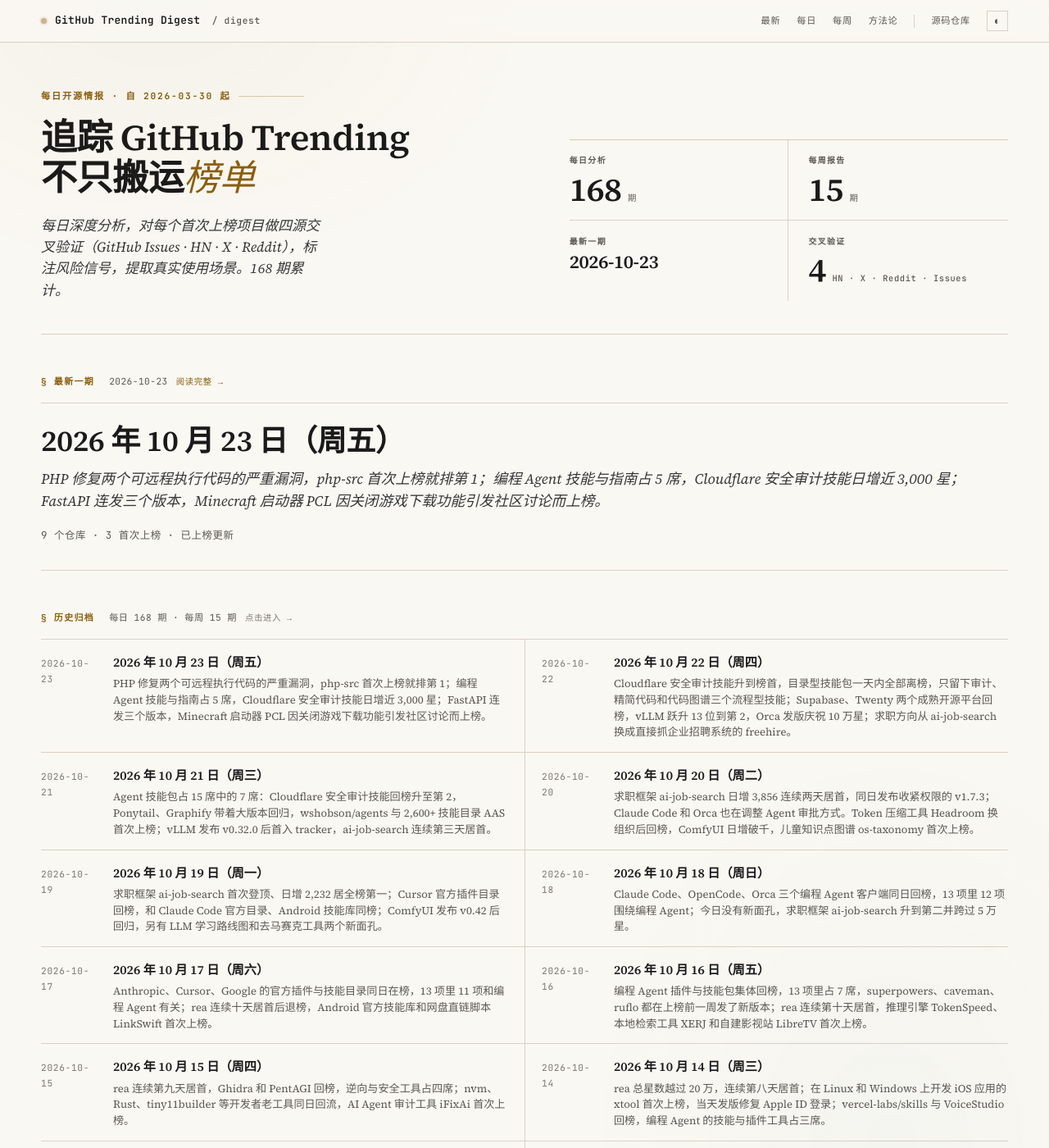
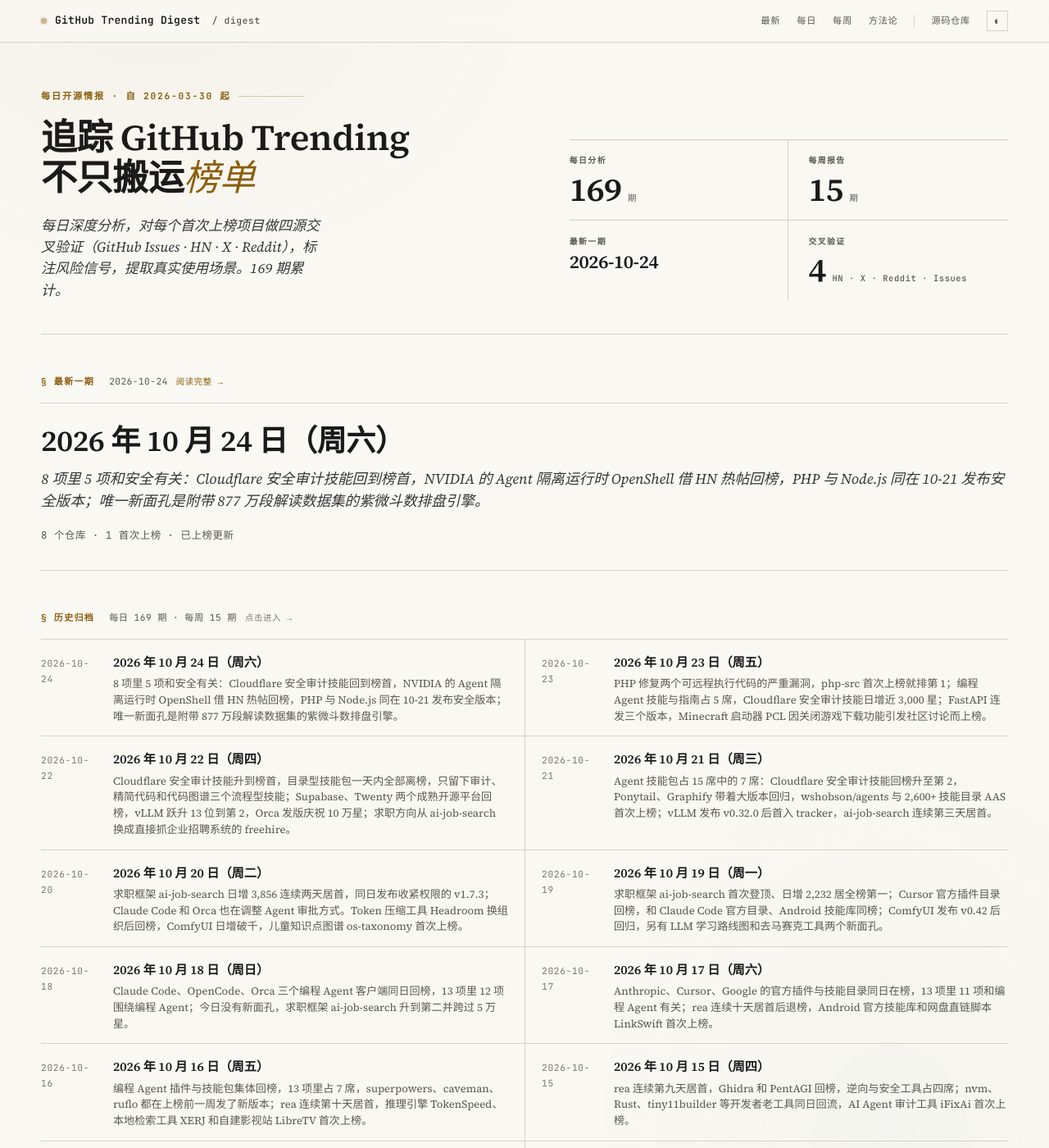
Before and after one commit to maxzyma/github-trending-digest, a Jekyll site: the page built from index.md, in a window 1280 px wide and 1400 px high. Shown: the whole window at 82% size. Built offline with Jekyll 4.4.1, drawn with Linux system fonts in a browser that asks for light colours; some of the changed lines change nothing that is shown; some of the changed text lies outside the part shown.

Commit message:
daily: 2026-10-24 public archive

```diff
--- /dev/null
+++ b/daily/2026-10-24-analysis.md
@@ -0,0 +1,109 @@
+---
+layout: daily
+date: 2026-10-24
+title: GitHub Trending 深度分析 — 2026 年 10 月 24 日（周六）
+subtitle: 8 项里 5 项和安全有关：Cloudflare 安全审计技能回到榜首，NVIDIA 的 Agent 隔离运行时 OpenShell 借 HN 热帖回榜，PHP 与 Node.js 同在 10-21 发布安全版本；唯一新面孔是附带 877 万段解读数据集的紫微斗数排盘引擎。
+total: 8
+new_count: 1
+new_repos:
+  - repo: Renhuai123/ziwei-doushu
+    stars: 7076
+    star_delta: 546
+    lang: TypeScript
+    source_strength: 中
+    risk_tags: ['compliance', 'stability', 'bus_factor', 'vanity']
+updated_repos:
+  - repo: cloudflare/security-audit-skill
+    change: ↑3
+    days_listed: 4
+  - repo: php/php-src
+    change: ↓1
+    days_listed: 2
+  - repo: anthropics/knowledge-work-plugins
+    change: ↓1
+    days_listed: 2
+---
+
+# GitHub Trending 深度分析 — 2026 年 10 月 24 日（周六）
+
+_8 项里 5 项和安全有关：Cloudflare 安全审计技能回到榜首，NVIDIA 的 Agent 隔离运行时 OpenShell 借 HN 热帖回榜，PHP 与 Node.js 同在 10-21 发布安全版本；唯一新面孔是附带 877 万段解读数据集的紫微斗数排盘引擎。_
+
+_项目总数: 8 | 首次上榜: 1 | 重新上榜: 4 | 已上榜更新: 3 | 数据源: https://github.com/trending_
+
+## 本日主线
+
+**主线一：榜单地图 — 8 项分三组，安全相关项目占 5 席。** 今日分组：
+
+- **Agent 安全与审计**（3 项）—— `cloudflare/security-audit-skill`（↑3，#1，42,657 ⭐，+2,716，日增全榜第一）让编程 Agent 分阶段做安全审计，`NVIDIA/OpenShell`（RE，#4，18,986 ⭐，+1,119）给自主 Agent 用的隔离运行时，`SnailSploit/Claude-Red`（RE，#6，8,671 ⭐）面向渗透测试的 Claude 技能库
+- **运行时安全更新**（2 项）—— `php/php-src`（↓1，#2，41,610 ⭐，+716）和 `nodejs/node`（RE，#8，122,981 ⭐）都在 10-21 发布了安全版本
+- **其他方向**（3 项）—— `anthropics/knowledge-work-plugins`（↓1，#3）Anthropic 官方知识工作插件集，`OpenBMB/VoxCPM`（RE，#7，40,394 ⭐）开源语音合成与声音克隆模型，`Renhuai123/ziwei-doushu`（NEW，#5，7,076 ⭐，+546）紫微斗数排盘引擎与解读数据集
+
+和 10-23 的 9 项相比，只留下 security-audit-skill、php-src、knowledge-work-plugins 三项。`DietrichGebert/ponytail`、`Graphify-Labs/graphify`、`supabase/supabase`、`fastapi/fastapi`、`luongnv89/claude-howto`、`Meloong-Git/PCL` 六项离榜，编程 Agent 技能方向从 5 项缩到 2 项。今天新进入的 5 项中 4 项是 RE，多数有明确的触发事件。安全相关 5 项的日增合计约 4,840，占全榜日增（约 6,170）的 78%。
+
+**主线二：Agent 安全从“审计代码”延伸到“隔离运行”。** security-audit-skill 连续 4 天在榜，最近一次提交仍是 9-14，热度靠持续传播而非新版本。OpenShell 是另一层：它不检查代码，而是限制 Agent 运行时能碰什么（文件、网络、凭据）。10-20 发布 v0.1.5，10-22 一篇介绍帖在 HN 拿到 493 分、213 条评论，随后回榜，距上次在榜（10-03）累计涨了约 4,500 星。两者放在一起看，开发者关注的问题是：让 Agent 自主写代码、跑命令之后，怎样在事前审、在运行时拦。Claude-Red 则是同一类技能机制的进攻侧用法，用途和风险见下方更新。
+
+**主线三：PHP 和 Node.js 同日发布安全版本，用这两个运行时的服务都该升级。** php-src 第二天在榜，日增从昨天的 287 升到 716，背景是 10-21 修复的两个可远程执行代码的漏洞（详见 10-23 分析）。Node.js 同一天发布 26.12.1 和 24.22.1 等安全版本，修复 10 个 CVE，其中 5 项定为 High，涉及 TLS 对非规范 IP 地址的校验、DNS 解析输入中的空字节和 Brotli 解码。Node.js 这次在 HN 上的讨论很少（最高一帖 12 分），关注度远低于 PHP，但影响面同样广。对运维读者，这一条的优先级高于榜上任何新项目。
+
+## NEW 首次上榜
+
+### [Renhuai123/ziwei-doushu](https://github.com/Renhuai123/ziwei-doushu) — NEW ⭐ 7,076（+546）| TypeScript | 信源：中
+
+**它是什么**: 一套紫微斗数（中国传统命理术数）排盘程序。输入出生时间和性别，自动排出命盘、四化等结构，并附带倪海厦《天纪》体系的格局知识库和古籍原文。作者还公开了两批大规模解读数据：v3 为 51.8 万张命盘，v4（10-15 发布）为 67.5 万张命盘 × 13 个维度，共 877 万段解读，解压后约 56.6 GB。
+
+**解决什么问题**: 以前想做命理类应用或研究，开发者要自己实现排盘算法、整理古籍和解读文本。这个仓库把排盘代码、知识库和批量生成的解读打包开源，可以直接拿来做排盘工具、命理 App，或作为训练和校验大模型的语料。注意它是作者商业站 metisziwei.com 的开源部分，AI 解读、断语库、后端和付费功能不在仓库里。
+
+**谁在用、怎么用**（来自 GitHub Issues 与衍生仓库）:
+- 数据集使用者：有人用样本数据做交叉校验，发现时辰参数被直接当成 iztro 的时辰序号传入，导致部分样本错位，作者承认后修正（#26）。两个数据集的 release 下载量合计约 7 万多次，比星数更能说明实际在用。
+- 二次开发：GitHub 上已有基于它的 AI 命盘工作台类衍生项目；也有用户询问数据集能否商用（#13），以及本地部署问题。
+
+**社区怎么评价**:
+- 正面: 排盘结构完整，数据集规模大、授权写得细（代码 MIT，数据 CC BY 4.0 可商用，倪海厦原话单列为 CC BY-NC-SA 4.0）。
+- 负面: 有用户直接反馈“不准”（#22）；有人质疑解读数据主要由机器生成、缺少真人校验（#7）。仍开着的 issue 指出排盘函数会静默忽略经度，导致真太阳时校正不生效（#45），无效性别值会被当成女性处理（#38），修复 PR 尚未合并。
+- 健康度: stars/subscribers 约 244:1；open issue 8 个（含 PR）；51 次提交几乎全部出自作者本人。HN、X、Reddit 及 V2EX、知乎等中文技术社区都没检出独立讨论，传播主要来自作者在小红书、抖音的自我推广（转述未验）。
+
+**风险与争议**:
+- **compliance**: 命理内容在部分平台和地区有内容监管要求；数据集能否商用的问答中作者口径前后有过变化（#13），现以 README 与 DATASET-LICENSE 为准。
+- **stability**: 排盘口径类 bug 仍有未合并修复（#38、#45），对结果准确性敏感的使用场景需自行校验。
+- **bus_factor**: 单作者维护，核心断语库与 AI 解读闭源，开源部分的演进取决于商业站点。
+- **vanity**: 星数增长快，但外部技术社区几乎没有讨论；“877 万段解读”是批量生成的规模，不代表解读质量。
+
+**技术备注**: TypeScript / Next.js，排盘基于 iztro 与 lunar-javascript；仓库创建于 2026-05-01，10-24 仍在推送，最近 release 为 v4.0（10-15）。
+
+## RE 回归项目
+
+### NVIDIA/OpenShell — RE（#4，上次上榜 2026-10-03）
+
+- **Stars**: 18,986（今日 +1,119，较 10-03 在榜时的 14,447 累计 +4,539）
+- **更新**: 10-20 发布 v0.1.5。升级需注意两点：监控日志文件后缀从 `.log` 改为 `.jsonl`，旧文件不迁移；Kubernetes 上的沙箱模板设置 Pod 标签或注解时，必须先由运维加入白名单。10-20 以来 54 个提交。10-22 的 HN 介绍帖 493 分、213 条评论，是这次回榜的主要推力。
+
+### SnailSploit/Claude-Red — RE（#6，上次上榜 2026-09-15）
+
+- **Stars**: 8,671（今日 +226，较 9-15 在榜时的 4,887 累计 +3,784）
+- **更新**: 无新版本，最近一次提交是 10-12 的 README 修改，最新 release 仍是 8-30 的 v0.3.0。内容覆盖 SQL 注入到 EDR 绕过、漏洞利用开发，适合授权渗透测试和安全研究；用于未授权目标属于违法行为，团队引入前应限定使用范围。
+
+### OpenBMB/VoxCPM — RE（#7，上次上榜 2026-09-15）
+
+- **Stars**: 40,394（今日 +150，较 9-15 在榜时的 37,453 累计 +2,941）
+- **更新**: 10-08 合入社区的界面多语言和 Hugging Face 训练支持两个 PR，9-30 加快了微调数据预处理。最新 release 仍是 5-11 的 2.0.3，没有找到单一回榜事件。
+
+### nodejs/node — RE（#8，上次上榜 2026-07-27）
+
+- **Stars**: 122,981（今日 +66，较 7-27 在榜时的 118,486 累计 +4,495）
+- **更新**: 10-21 发布 26.12.1、24.22.1 等安全版本，详见主线三。同时更新了 V8 补丁、NSS 根证书和 c-ares 1.34.9。
+
+## 已上榜项目更新
+
+### cloudflare/security-audit-skill — ↑3（连续上榜 4 天，#1）
+
+- **Stars**: 42,657（今日 +2,716，较 10-22 记录的 36,644 增加 +6,013）
+- **更新**: 无显著更新，最近一次提交仍是 9-14，没有新版本。连续第二天日增全榜第一，重回榜首。
+
+### php/php-src — ↓1（连续上榜 2 天，#2）
+
+- **Stars**: 41,610（今日 +716）
+- **更新**: 10-21 的四个安全版本之后没有新发布，仓库仍在持续提交。日增是昨天的 2.5 倍，安全事件的关注度还在扩散。
+
+### anthropics/knowledge-work-plugins — ↓1（连续上榜 2 天，#3）
+
+- **Stars**: 32,398（今日 +635，较 10-21 在榜时的 30,812 累计 +1,586）
+- **更新**: 无显著更新，最近合入的仍是 10-22 的 security-guidance 插件版本升级（#1374）。
--- /dev/null
+++ b/daily/2026-10-24.md
@@ -0,0 +1,14 @@
+# GitHub Trending 每日榜单 — 2026 年 10 月 24 日（周六）
+
+| # | 项目 | Stars | 今日 | 排名变化 |
+|---|------|-------|------|---------|
+| 1 | [cloudflare/security-audit-skill](https://github.com/cloudflare/security-audit-skill) | 42,657 | +2,716 | ↑3 |
+| 2 | [php/php-src](https://github.com/php/php-src) | 41,610 | +716 | ↓1 |
+| 3 | [anthropics/knowledge-work-plugins](https://github.com/anthropics/knowledge-work-plugins) | 32,398 | +635 | ↓1 |
+| 4 | [NVIDIA/OpenShell](https://github.com/NVIDIA/OpenShell) | 18,986 | +1,119 | RE |
+| 5 | [Renhuai123/ziwei-doushu](https://github.com/Renhuai123/ziwei-doushu) | 7,076 | +546 | NEW |
+| 6 | [SnailSploit/Claude-Red](https://github.com/SnailSploit/Claude-Red) | 8,671 | +226 | RE |
+| 7 | [OpenBMB/VoxCPM](https://github.com/OpenBMB/VoxCPM) | 40,394 | +150 | RE |
+| 8 | [nodejs/node](https://github.com/nodejs/node) | 122,981 | +66 | RE |
+
+> 数据源：<https://github.com/trending> · 抓取于 2026-10-24
--- a/index.md
+++ b/index.md
@@ -48,6 +48,7 @@
 
 ## Daily Analysis
 
+- [2026-10-24](daily/2026-10-24-analysis) — 8 项里 5 项和安全有关：Cloudflare 安全审计技能回到榜首，NVIDIA 的 Agent 隔离运行时 OpenShell 借 HN 热帖回榜，PHP 与 Node.js 同在 10-21 发布安全版本；唯一新面孔是附带 877 万段解读数据集的紫微斗数排盘引擎。
 - [2026-10-23](daily/2026-10-23-analysis) — PHP 修复两个可远程执行代码的严重漏洞，php-src 首次上榜就排第 1；编程 Agent 技能与指南占 5 席，Cloudflare 安全审计技能日增近 3,000 星；FastAPI 连发三个版本，Minecraft 启动器 PCL 因关闭游戏下载功能引发社区讨论而上榜。
 - [2026-10-22](daily/2026-10-22-analysis) — Cloudflare 安全审计技能升到榜首，目录型技能包一天内全部离榜，只留下审计、精简代码和代码图谱三个流程型技能；Supabase、Twenty 两个成熟开源平台回榜，vLLM 跃升 13 位到第 2，Orca 发版庆祝 10 万星；求职方向从 ai-job-search 换成直接抓企业招聘系统的 freehire。
 - [2026-10-21](daily/2026-10-21-analysis) — Agent 技能包占 15 席中的 7 席：Cloudflare 安全审计技能回榜升至第 2，Ponytail、Graphify 带着大版本回归，wshobson/agents 与 2,600+ 技能目录 AAS 首次上榜；vLLM 发布 v0.32.0 后首入 tracker，ai-job-search 连续第三天居首。
```
